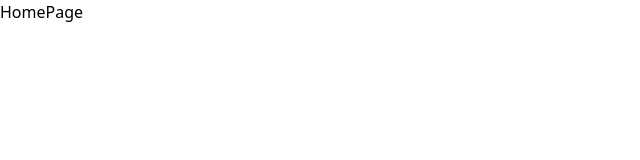
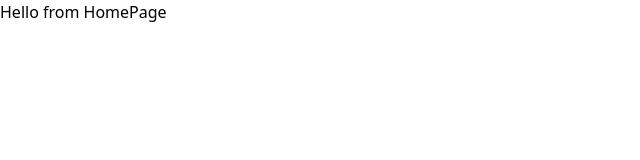
Before and after one commit to se64vet/Bike-rental, a React (Create React App) app: page / in a window 1280 px wide. Shown: the top 160 px of the page, without its empty margins (0-640 px from the left). Built offline with nearby package versions, Linux system fonts and the light colour scheme.

Commit message:
adding pages and routing

```diff
--- a/src/pages/HomePage.js
+++ b/src/pages/HomePage.js
@@ -2,7 +2,7 @@ import React from 'react'
 
 const HomePage = () => {
   return (
-    <div>HomePage</div>
+    <div>Hello from HomePage</div>
   )
 }
 
```
